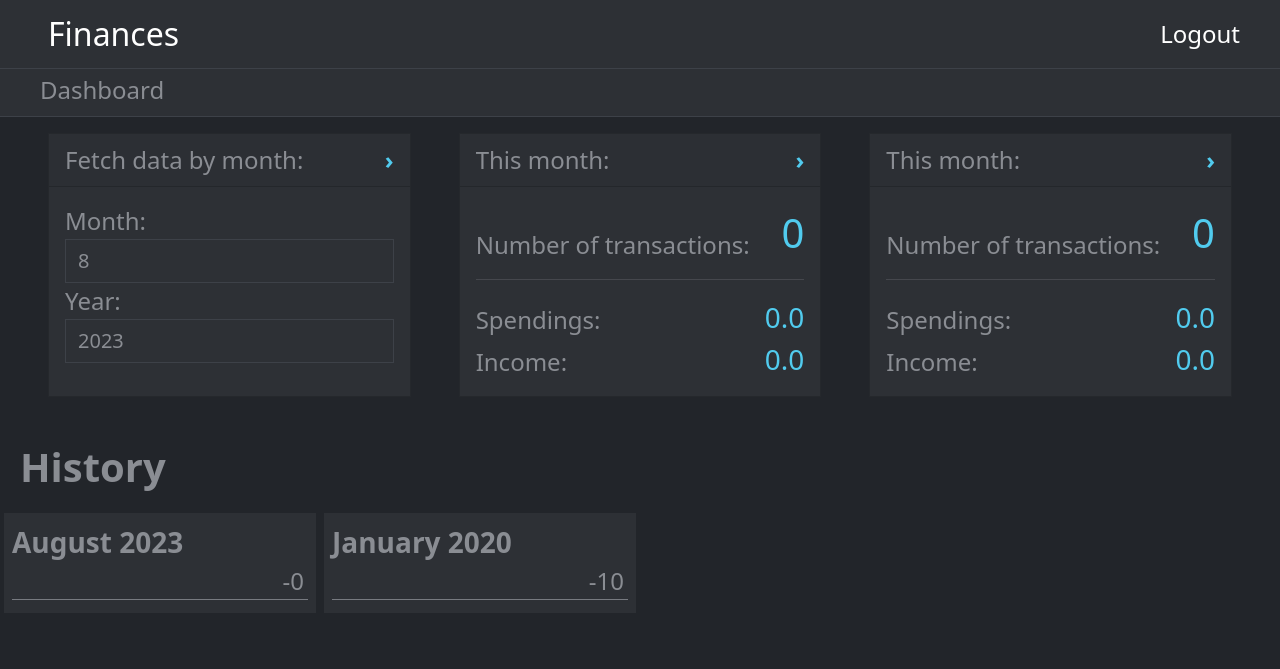
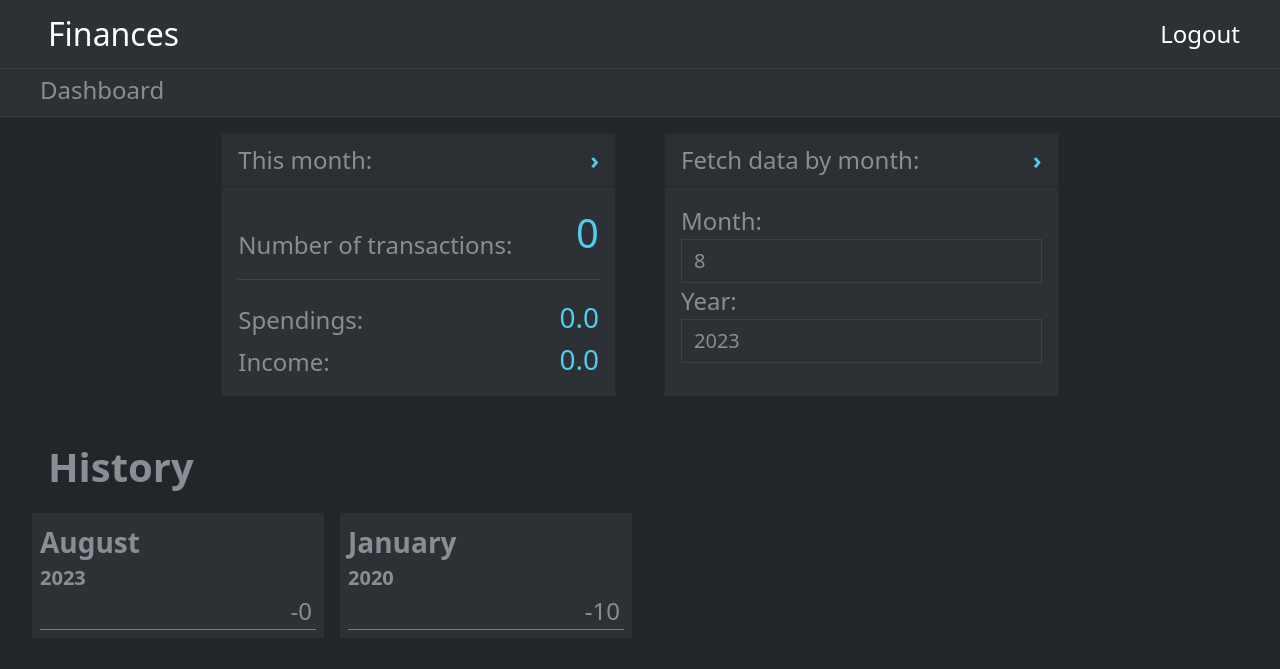
Before and after one commit to KubaBir/Finances, a Django app: page /dashboard/ in a window 1280 px wide. Shown: the top 669 px of the page. Run offline with Django 4.2, Linux system fonts and the light colour scheme; a user stored in the database is signed in; tables that the repository leaves empty hold one stand-in row (values such as "Sample post"); parts of the project's set-up code (start-up, migrations or seed data) failed here and were passed over.

Commit message:
ui improvements

```diff
--- a/app/core/models.py
+++ b/app/core/models.py
@@ -102,7 +102,7 @@ class Transaction(models.Model):
             'Food': [
                 'MC DON', 'KFC', 'MCDONALDS', 'BARABOO', 'EATS', 'PYSZNE', 'GLODNY', 'PIZZ', 'SALAD', 'KIM CHI',
                 'MAKARONSKI', 'STODOLA', 'STOLOWKA', 'PASTWISKO', 'GAST', 'RAGU', 'BURG', 'CLUB', 'PASIBUS',
-                'UPMENU', 'PROPORCJA'
+                'UPMENU', 'PROPORCJA', 'KONKRET MARTA'
             ],
             'Travel': [
                 'JAKDOJADE', 'BILKOM', 'LIM', 'DOTT', 'TRIP', 'BOLT', 'INTERCITY', 'URBANCARD'
@@ -111,7 +111,7 @@ class Transaction(models.Model):
                 'ZARA', 'ASOS', 'ZALANDO', 'SPORT-SHOP'
             ],
             'Entertainment': [
-                'BILA', 'CINEMA', 'MULTIKINO', 'HELIOS', 'NETFLIX'
+                'BILA', 'CINEMA', 'MULTIKINO', 'HELIOS', 'NETFLIX', 'GRAVITACJA'
             ],
             'Transfers': [
                 'PRZELEW ŚRODKÓW', 'REVOLUT'
--- a/app/core/templates/core/base.html
+++ b/app/core/templates/core/base.html
@@ -47,7 +47,7 @@
                     {% endblock banner %}
                 </div>
                 {% if messages %}
-                <div class="position-absolute w-75 mx-auto" style="left: 0; right: 0;">
+                <div class="position-absolute w-75 mx-auto" style="left: 0; right: 0; z-index: 100;">
                     {% for message in messages %}
                     {% if message.level == DEFAULT_MESSAGE_LEVELS.ERROR %}
                     <div style='margin-bottom: 0'
--- a/app/core/templates/core/dashboard.html
+++ b/app/core/templates/core/dashboard.html
@@ -7,9 +7,35 @@ Dashboard
 {% block path %}Dashboard{% endblock path %}
 
 {% block content %}
-<section id='quick-action' class="px-5">
-    <div class="row g-5">
-        <div class="col-lg-6 col-xl-4">
+<section id='quick-action'>
+    <div class="row g-5 justify-content-center">
+        <div class="col-11 col-xl-4">
+            <div class="bg-secondary text-light fs-4 card h-100">
+                <div class='card-header d-flex justify-content-between'>
+                    <div>This month:</div>
+                    <a class='fw-bold text-end w-25' style='color: #51cbee' href="/overview/{{latest.id}}">&#8250;</a>
+                </div>
+                <div class="card-body">
+                    <div class="d-flex justify-content-between align-items-end">
+                        <div>Number of transactions:</div>
+                        <div style='color: #51cbee' class='fs-1'>{{latest.number_of_transactions}}</div>
+                    </div>
+                    <hr>
+                    <div>
+                        <div class="d-flex justify-content-between align-items-end">
+                            <div>Spendings:</div>
+                            <div style='color: #51cbee' class='fs-3'>{{latest.total_spendings|floatformat:1|abs }}
+                            </div>
+                        </div>
+                        <div class="d-flex justify-content-between align-items-end">
+                            <div>Income:</div>
+                            <div style='color: #51cbee' class='fs-3'>{{latest.total_income|floatformat:1 }}</div>
+                        </div>
+                    </div>
+                </div>
+            </div>
+        </div>
+        <div class="col-11 col-xl-4">
             <div class="bg-secondary text-light fs-4 card h-100">
                 <form action={% url 'nordigen:fetch' %} method='POST'>
                     <div class='card-header d-flex justify-content-between'>
@@ -35,71 +61,24 @@ Dashboard
                 </form>
             </div>
         </div>
-        <div class="col-lg-6 col-xl-4">
-            <div class="bg-secondary text-light fs-4 card h-100">
-                <div class='card-header d-flex justify-content-between'>
-                    <div>This month:</div>
-                    <a class='fw-bold text-end w-25' style='color: #51cbee' href="/overview/{{latest.id}}">&#8250;</a>
-                </div>
-                <div class="card-body">
-                    <div class="d-flex justify-content-between align-items-end">
-                        <div>Number of transactions:</div>
-                        <div style='color: #51cbee' class='fs-1'>{{latest.number_of_transactions}}</div>
-                    </div>
-                    <hr>
-                    <div>
-                        <div class="d-flex justify-content-between align-items-end">
-                            <div>Spendings:</div>
-                            <div style='color: #51cbee' class='fs-3'>{{latest.total_spendings|floatformat:1|abs }}
-                            </div>
-                        </div>
-                        <div class="d-flex justify-content-between align-items-end">
-                            <div>Income:</div>
-                            <div style='color: #51cbee' class='fs-3'>{{latest.total_income|floatformat:1 }}</div>
-                        </div>
-                    </div>
-                </div>
-            </div>
-        </div>
-        <div class="col-lg-6 col-xl-4">
-            <div class="bg-secondary text-light fs-4 card h-100">
-                <div class='card-header d-flex justify-content-between'>
-                    <div>This month:</div>
-                    <a class='fw-bold text-end w-25' style='color: #51cbee' href="/overview/{{latest.id}}">&#8250;</a>
-                </div>
-                <div class="card-body">
-                    <div class="d-flex justify-content-between align-items-end">
-                        <div>Number of transactions:</div>
-                        <div style='color: #51cbee' class='fs-1'>{{latest.number_of_transactions}}</div>
-                    </div>
-                    <hr>
-                    <div>
-                        <div class="d-flex justify-content-between align-items-end">
-                            <div>Spendings:</div>
-                            <div style='color: #51cbee' class='fs-3'>{{latest.total_spendings|floatformat:1 }}</div>
-                        </div>
-                        <div class="d-flex justify-content-between align-items-end">
-                            <div>Income:</div>
-                            <div style='color: #51cbee' class='fs-3'>{{latest.total_income|floatformat:1 }}</div>
-                        </div>
-                    </div>
-                </div>
-            </div>
-        </div>
+
     </div>
 </section>
 
-<section id='history' class="mt-2 mx-1">
+<section id='history' class="mt-2 container-xxl">
     <div class='fs-1 fw-bold text-light pb-3 ps-3'>
         History
     </div>
-    <div class="row g-2">
+    <div class="row g-3">
         {% for report in report_list %}
         <div class="col-6 col-md-4 col-lg-3">
-            <a href="/overview/{{report.id}}" class="bg-blue" style='height: 100px; display: block'>
+            <a href="/overview/{{report.id}}" class="bg-blue" style='heght: 130px; display: block'>
                 <div class='bg-secondary h-100 py-2 px-2'>
                     <div class='fs-3 fw-bold text-light'>
                         {{ report.date|date:"F" }}
+
+                    </div>
+                    <div class='fs-5 fw-bold text-light'>
                         {{report.date.year}}
                     </div>
                     <div class='fs-4 text-light mx-1' style='text-align: right'>
--- a/app/core/views.py
+++ b/app/core/views.py
@@ -167,7 +167,8 @@ def overview(request, id=None):
             user=request.user,
             value='SP',
             report=report,
-            value_date=date
+            value_date=date,
+            ignore=False
         ).aggregate(models.Sum('transaction_amount'))['transaction_amount__sum'] or 0, 2))
     timeline = []
     for i in range(0, len(daily_spendings), 3):
```
Also changed, not shown: app/core/templates/core/overview.html (+6 -11 lines).
